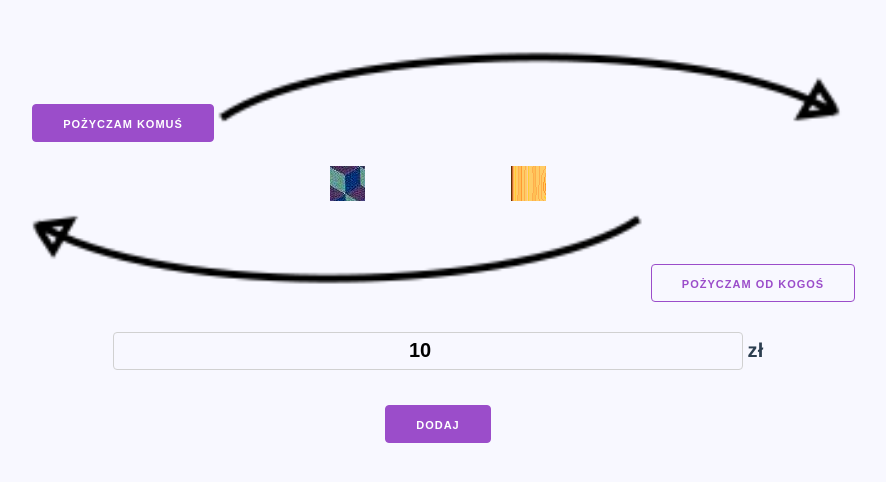
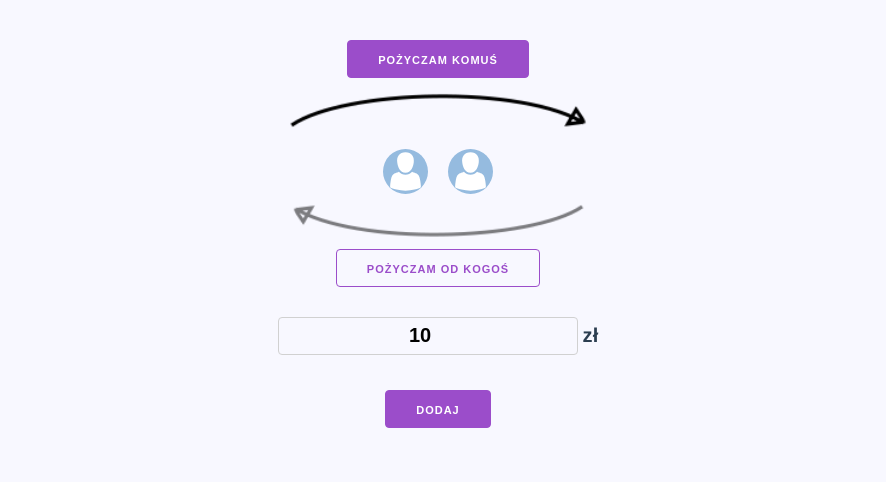
Before and after one commit to marcin93w/billie, a Vue app in the folder frontend/: page /#/ in a window 1280 px wide. Shown: the top 482 px of the page, without its empty margins (202-1088 px from the left). Built offline with nearby package versions, Linux system fonts and the light colour scheme; no server answers.

Commit message:
General UI improvment

```diff
--- a/frontend/src/components/AddDebt.vue
+++ b/frontend/src/components/AddDebt.vue
@@ -7,9 +7,14 @@
                 value="0" name="debtActionButton">
                 <span>{{lentText}}</span>
             </button>
-            <img class="arrow" src="../assets/arrow1.png" />
+            <img class="arrow" src="../assets/arrow1.png"
+                v-bind:class="[debtType === debtTypes.LENT || debtType === debtTypes.BORROWED_PAYOFF ? 'arrow-active' : 'arrow-inactive' ]
+                "
+            />
             <div class="between-arrows">
-            <div class="avatar" ><img src="../assets/avat.png" /> </div>
+            <div class="avatar">
+                <img :src="userAvatarURL" :alt="userName" />
+            </div>
             <div class="butt-middle">
             <button class="button"
                 v-if="isContactAccepted"
@@ -19,9 +24,13 @@
                 <span>{{payoffText}}</span>
             </button>
             </div>
-            <div class="avatar" ><img src="../assets/avat2.png" /></div>
+            <div class="avatar" >
+                 <img :src="contactAvatarURL" :alt="contactName"  />
             </div>
-            <img class="arrow" src="../assets/arrow2.png" />
+            </div>
+            <img class="arrow" src="../assets/arrow2.png"
+                v-bind:class="[debtType === debtTypes.BORROWED || debtType === debtTypes.LENT_PAYOFF ? 'arrow-active' : 'arrow-inactive' ]
+               " />
                         <button class="button "
                 v-bind:class="[debtType === debtTypes.BORROWED ? '' : 'button-outline' ]"
                 v-on:click="setDebtType(false, true)"
@@ -46,6 +55,7 @@ import { ensurePermissions } from '../services/fb-permission-service'
 import { getContext, requestCloseBrowser } from '../messenger-extensions/messenger-extensions'
 import debtTypes from '../utils/debt-types'
 import config from '../config'
+import avatar from '../assets/avatar.svg'
 
 function getDebtType (isPayoff, isBorrowed, currentAmount) {
     if (isPayoff) {
@@ -70,14 +80,14 @@ export default {
     computed: {
         lentText: function () {
             if (this.isContactAccepted || this.contactName) {
-                return `${this.contactName} pożycza ode mnie`
+                return `pożycza ode mnie`
             }
 
             return 'Pożyczam Komuś'
         },
         borrowedText: function () {
             if (this.isContactAccepted || this.contactName) {
-                return `${this.contactName} pożycza mi`
+                return `pożycza mi`
             }
 
             return 'Pożyczam od kogoś'
@@ -88,6 +98,12 @@ export default {
             } else {
                 return `Oddaje mi`
             }
+        },
+        userAvatarURL: function () {
+         return this.userAvatar || avatar
+        },
+        contactAvatarURL: function () {
+         return this.contactAvatar || avatar
         }
     },
     data () {
@@ -125,6 +141,7 @@ export default {
 
 #amount, .currency-text {
     width: 50%;
+    max-width: 300px;
     text-align: center;
     font-weight: bold;
     font-size: 2rem;
@@ -136,16 +153,37 @@ export default {
 .butt-middle{
 display: inline-block;
 }
+.butt-middle button{
+    margin: 0 15px 0 15px;
+}
+@media screen  and (min-width: 500px) {
+    .butt-middle button{
+    margin: 0 50px 0 50px;
+}
+}
 .avatar{
-margin: auto 5%;
+margin: auto;
+width: 45px;
 vertical-align: middle;
-
 display: inline-block;
 }
+.avatar img {
+border-radius: 50%;
+}
 .arrow{
-    width: 50%;
+    width: 30%;
+    max-width: 300px;
+    margin: auto auto 1.0rem auto;
+    display: block;
+}
+.arrow-active{
+    opacity: 1;
+}
+.arrow-inactive{
+     opacity: 0.5;
 }
 .between-arrows{
-margin: 0px;
+display: inline-block;
 }
+
 </style>
```
